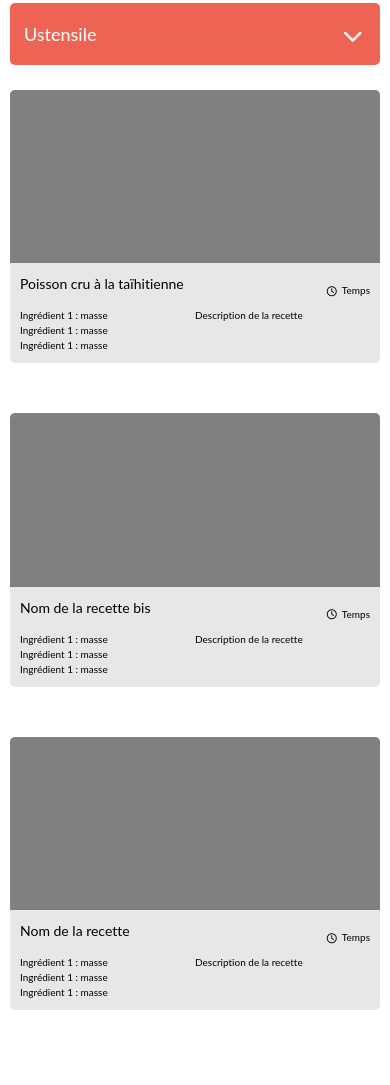
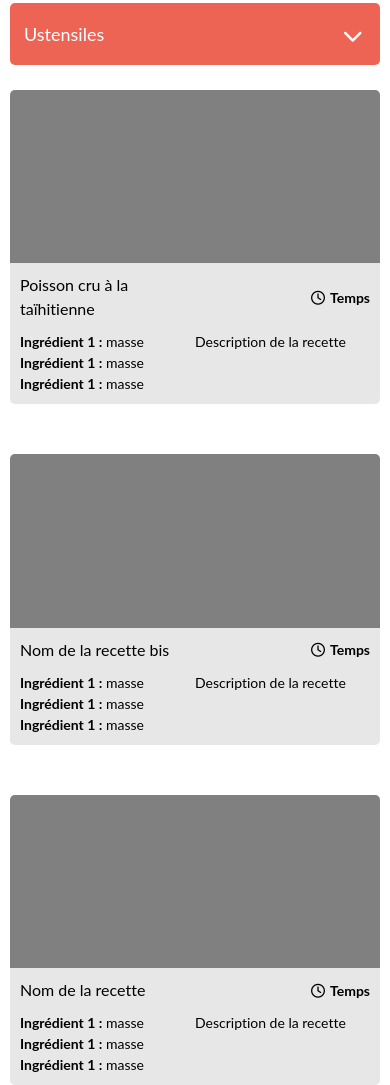
Before and after one commit to oletendart/OliviaLetendart_7_18102021, a plain HTML site: page index.html in a window 390 px wide. Shown: the part 557-1642 px from the top of the page. Before the commit the page ends 1567 px from the top, so only its background shows below. Drawn offline with Linux system fonts and the light colour scheme.

Commit message:
Modificate font-size in the mobile, tablet and desktop + create style bold and integrate html

```diff
--- a/desktop.css
+++ b/desktop.css
@@ -14,11 +14,19 @@ main {
     width: 100%;
 }
 
+.t-dropdown-input {
+    font-size: 1.4rem;
+}
+
+.card {
+    font-size: 1.2rem;
+}
+
 .card .inset-card {
     padding: 20px;
 }
 
-.inset-card p, ul {
+.inset-card p:last-child, ul {
     margin-top: 20px;
 }
 
--- a/index.html
+++ b/index.html
@@ -88,7 +88,7 @@
 
         <div class="t-dropdown-block">
             <div class="t-dropdown-select">
-                <input type="text" class="t-dropdown-input select-red" placeholder="Ustensile"/>
+                <input type="text" class="t-dropdown-input select-red" placeholder="Ustensiles"/>
                 <i class="fas fa-2x fa-chevron-down t-select-btn"></i>
                 </span>
             </div>
@@ -117,13 +117,12 @@
             <div class="inset-card">
                 <h1>Poisson cru à la taïhitienne</h1>
                 <p class="time">
-                    <i class="far fa-clock"></i>
-                    Temps
+                    <span class="bold"><i class="far fa-clock"></i>Temps</span>
                 </p>
                 <ul>
-                    <li>Ingrédient 1 : masse</li>
-                    <li>Ingrédient 1 : masse</li>
-                    <li>Ingrédient 1 : masse</li>
+                    <li><span class="bold">Ingrédient 1 :</span> masse</li>
+                    <li><span class="bold">Ingrédient 1 :</span> masse</li>
+                    <li><span class="bold">Ingrédient 1 :</span> masse</li>
                 </ul>
 
                 <p>Description de la recette</p>
@@ -135,11 +134,13 @@
 
             <div class="inset-card">
                 <h1>Nom de la recette bis</h1>
-                <p class="time"><i class="far fa-clock"></i>Temps</p>
+                <p class="time">
+                    <span class="bold"><i class="far fa-clock"></i>Temps</span>
+                </p>
                 <ul>
-                    <li>Ingrédient 1 : masse</li>
-                    <li>Ingrédient 1 : masse</li>
-                    <li>Ingrédient 1 : masse</li>
+                    <li><span class="bold">Ingrédient 1 :</span> masse</li>
+                    <li><span class="bold">Ingrédient 1 :</span> masse</li>
+                    <li><span class="bold">Ingrédient 1 :</span> masse</li>
                 </ul>
 
                 <p>Description de la recette</p>
@@ -152,13 +153,12 @@
             <div class="inset-card">
                 <h1>Nom de la recette</h1>
                 <p class="time">
-                    <i class="far fa-clock"></i>
-                    Temps
+                    <span class="bold"><i class="far fa-clock"></i>Temps</span>
                 </p>
                 <ul>
-                    <li>Ingrédient 1 : masse</li>
-                    <li>Ingrédient 1 : masse</li>
-                    <li>Ingrédient 1 : masse</li>
+                    <li><span class="bold">Ingrédient 1 :</span> masse</li>
+                    <li><span class="bold">Ingrédient 1 :</span> masse</li>
+                    <li><span class="bold">Ingrédient 1 :</span> masse</li>
                 </ul>
 
                 <p>Description de la recette</p>
--- a/style.css
+++ b/style.css
@@ -11,6 +11,12 @@ h1 {
 body {
     padding-left: 10px;
     padding-right: 10px;
+}
+
+/* =========== GENERAL ==========*/
+
+.bold {
+    font-weight: bold;
 }
 
 /* ============== HEADER ============ */
@@ -176,6 +182,11 @@ main {
     border-radius: 5px;
     background-color: #E7E7E7;
     position: relative;
+    font-size: 1.4rem;
+}
+
+.card h1 {
+    font-size: 1.6rem;
 }
 
 .card img {
@@ -190,7 +201,7 @@ main {
     position: relative;
 }
 
-.inset-card p, ul {
+.inset-card p:last-child, ul {
     margin-top: 10px;
 }
 
--- a/tablet.css
+++ b/tablet.css
@@ -11,3 +11,11 @@
     grid-template-columns: 1fr 1fr;
     gap: 20px;
 }
+
+.t-dropdown-input {
+    font-size: 1.6rem;
+}
+
+.card {
+    font-size: 1.2rem;
+}
```
